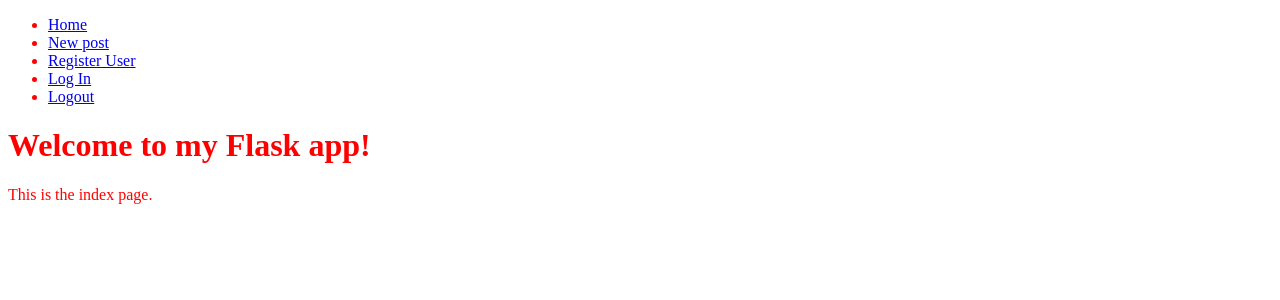
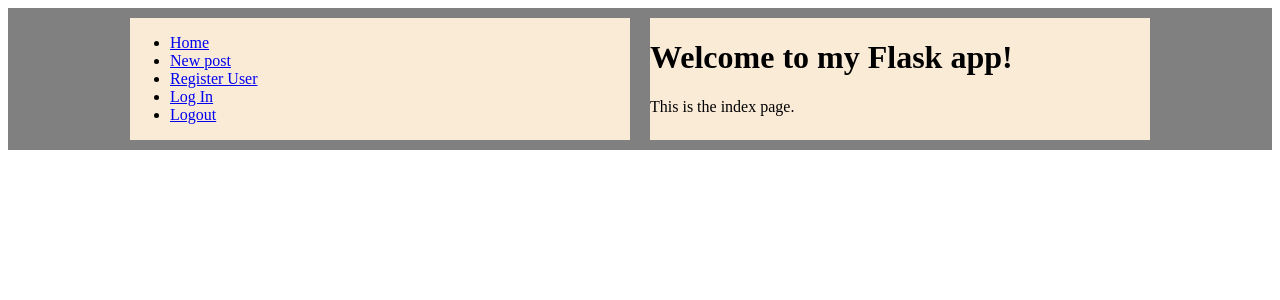
Before and after one commit to secondsuitor/nigel, a Flask app: page / in a window 1280 px wide. Shown: the top 300 px of the page. Run offline with Flask 3, Linux system fonts and the light colour scheme; data that the repository does not hold is empty.

Commit message:
tweak the css fir a bit of flex

```diff
--- a/app/static/nigel_style.css
+++ b/app/static/nigel_style.css
@@ -1,3 +1,23 @@
 html {
-    color: red;
+    color: black;
 }
+
+.flex-container {
+    display: flex;
+    justify-content: center;
+    flex-direction: row;
+    background-color: grey;
+}
+
+.flex-container > div {
+    background-color: antiquewhite;
+    margin: 10px;
+    width: 500px;
+}
+
+/* Responsive layout - makes a one column layout instead of a two-column layout */
+@media (max-width: 800px) {
+    .flex-container {
+      flex-direction: column;
+    }
+  }
```
